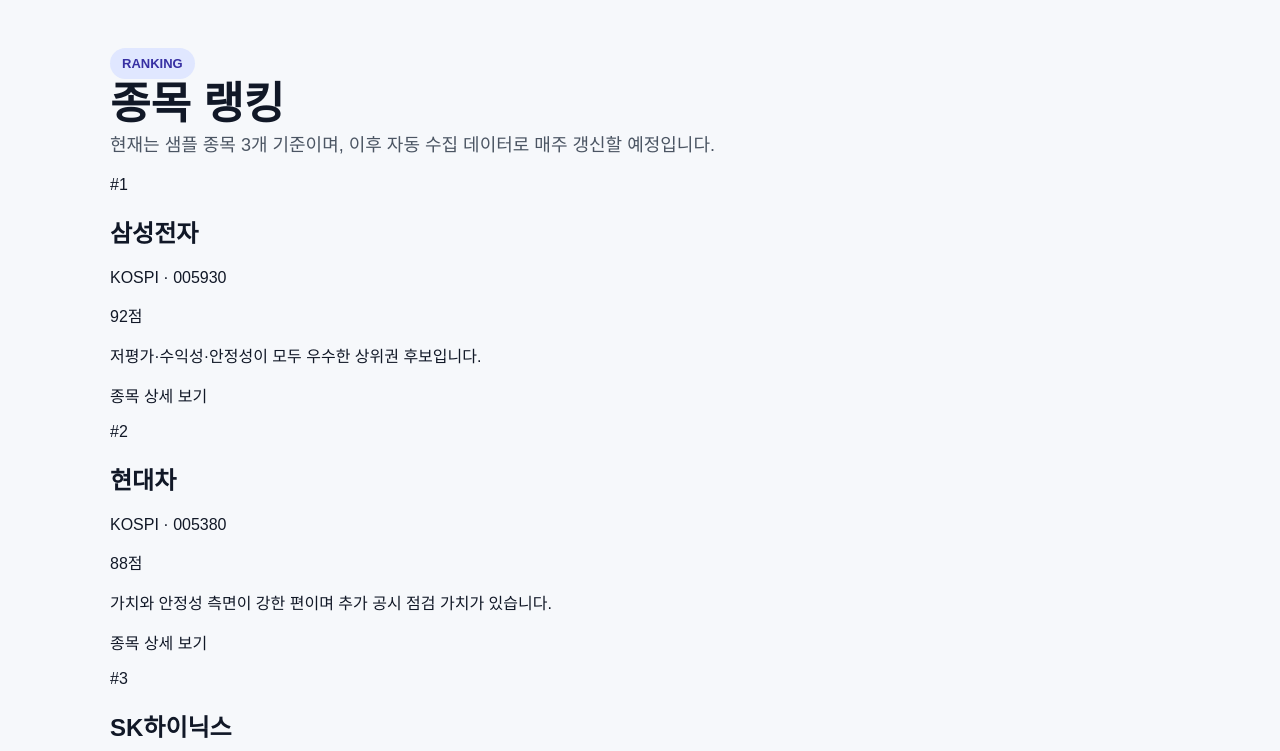
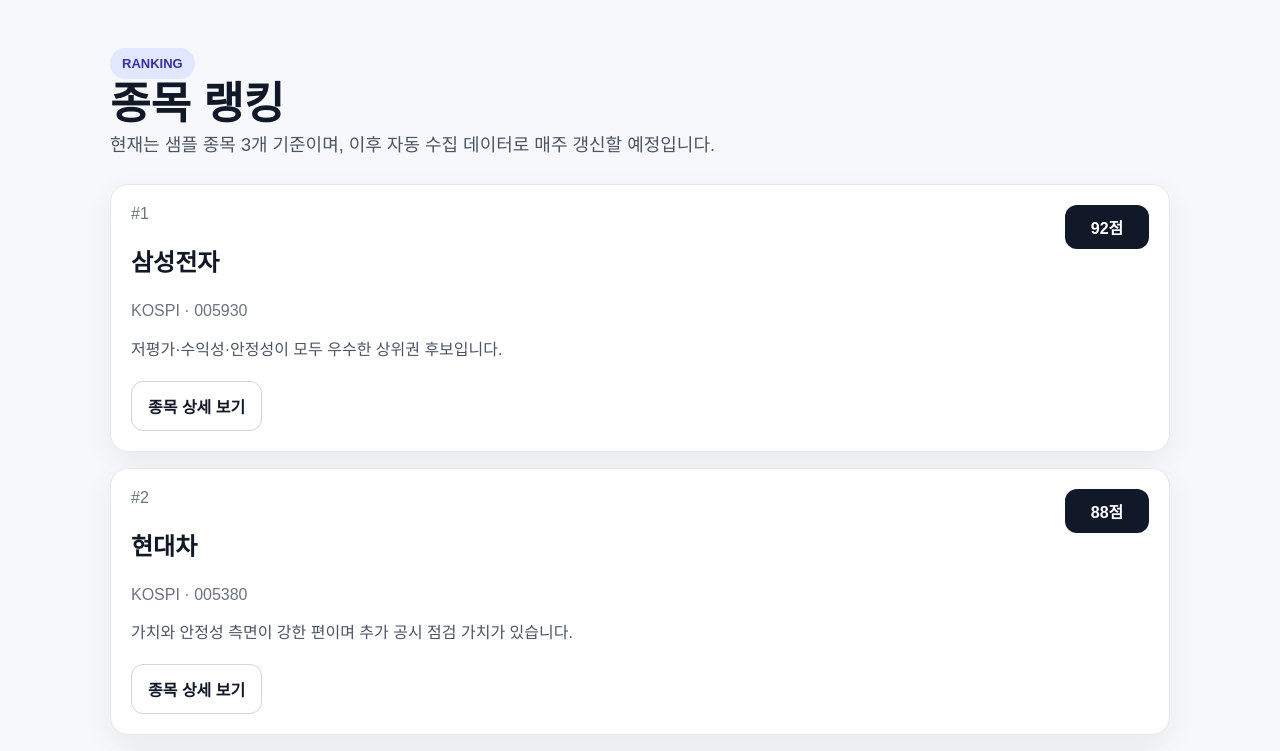
Before and after one commit to DcoyA/screener, a Next.js app: page /ranking in a window 1280 px wide. Shown: the top 751 px of the page. Built offline with nearby package versions, Linux system fonts and the light colour scheme.

Commit message:
Update globals.css

```diff
--- a/app/globals.css
+++ b/app/globals.css
@@ -91,4 +91,176 @@ h1 {
   .desc {
     font-size: 16px;
   }
+  }
+  .heroActions {
+  display: flex;
+  gap: 12px;
+  flex-wrap: wrap;
+  }
+
+.primaryBtn,
+.secondaryBtn,
+.linkBtn,
+.backLink {
+  display: inline-flex;
+  align-items: center;
+  justify-content: center;
+  width: fit-content;
+  padding: 12px 16px;
+  border-radius: 12px;
+  font-weight: 700;
+  border: 1px solid #d1d5db;
 }
+
+.primaryBtn {
+  background: #111827;
+  color: #ffffff;
+  border-color: #111827;
+}
+
+.secondaryBtn,
+.linkBtn,
+.backLink {
+  background: #ffffff;
+  color: #111827;
+}
+
+.sectionTitle {
+  margin: 48px 0 16px;
+  font-size: 32px;
+  line-height: 1.2;
+}
+
+.marketBadge {
+  width: fit-content;
+  margin: 0 0 12px;
+  padding: 6px 10px;
+  border-radius: 999px;
+  background: #eef2ff;
+  color: #4f46e5;
+  font-size: 12px;
+  font-weight: 700;
+}
+
+.stockCode {
+  margin: 0;
+  color: #6b7280;
+  line-height: 1.6;
+}
+
+.scoreLine {
+  margin: 10px 0 0;
+  font-weight: 700;
+}
+
+.summaryText {
+  margin: 12px 0 18px;
+  color: #4b5563;
+  line-height: 1.7;
+}
+
+.muted {
+  margin: 0 0 6px;
+  color: #6b7280;
+}
+
+.listWrap {
+  display: flex;
+  flex-direction: column;
+  gap: 16px;
+  margin-top: 24px;
+}
+
+.listCard {
+  background: #ffffff;
+  border: 1px solid #e5e7eb;
+  border-radius: 18px;
+  padding: 20px;
+  box-shadow: 0 10px 30px rgba(17, 24, 39, 0.06);
+}
+
+.listTop {
+  display: flex;
+  justify-content: space-between;
+  gap: 16px;
+  align-items: flex-start;
+  flex-wrap: wrap;
+}
+
+.scoreBadge {
+  min-width: 84px;
+  text-align: center;
+  padding: 10px 14px;
+  border-radius: 12px;
+  background: #111827;
+  color: #ffffff;
+  font-weight: 700;
+}
+
+.detailHeader {
+  display: flex;
+  flex-direction: column;
+  gap: 8px;
+}
+
+.twoCol {
+  display: grid;
+  grid-template-columns: 1fr 1fr;
+  gap: 20px;
+  margin-top: 24px;
+}
+
+.detailBox {
+  margin-top: 24px;
+  background: #ffffff;
+  border: 1px solid #e5e7eb;
+  border-radius: 18px;
+  padding: 22px;
+  box-shadow: 0 10px 30px rgba(17, 24, 39, 0.06);
+}
+
+.detailText {
+  margin: 0;
+  color: #4b5563;
+  line-height: 1.8;
+}
+
+.scoreGrid {
+  display: grid;
+  grid-template-columns: repeat(2, minmax(0, 1fr));
+  gap: 12px;
+  margin-top: 16px;
+}
+
+.scoreBox {
+  background: #f9fafb;
+  border: 1px solid #e5e7eb;
+  border-radius: 14px;
+  padding: 16px;
+  display: flex;
+  flex-direction: column;
+  gap: 8px;
+}
+
+.scoreBox span {
+  color: #6b7280;
+  font-size: 14px;
+}
+
+.scoreBox strong {
+  font-size: 22px;
+}
+
+@media (max-width: 900px) {
+  .twoCol {
+    grid-template-columns: 1fr;
+  }
+
+  .scoreGrid {
+    grid-template-columns: 1fr;
+  }
+
+  .sectionTitle {
+    font-size: 28px;
+  }
+}
```
